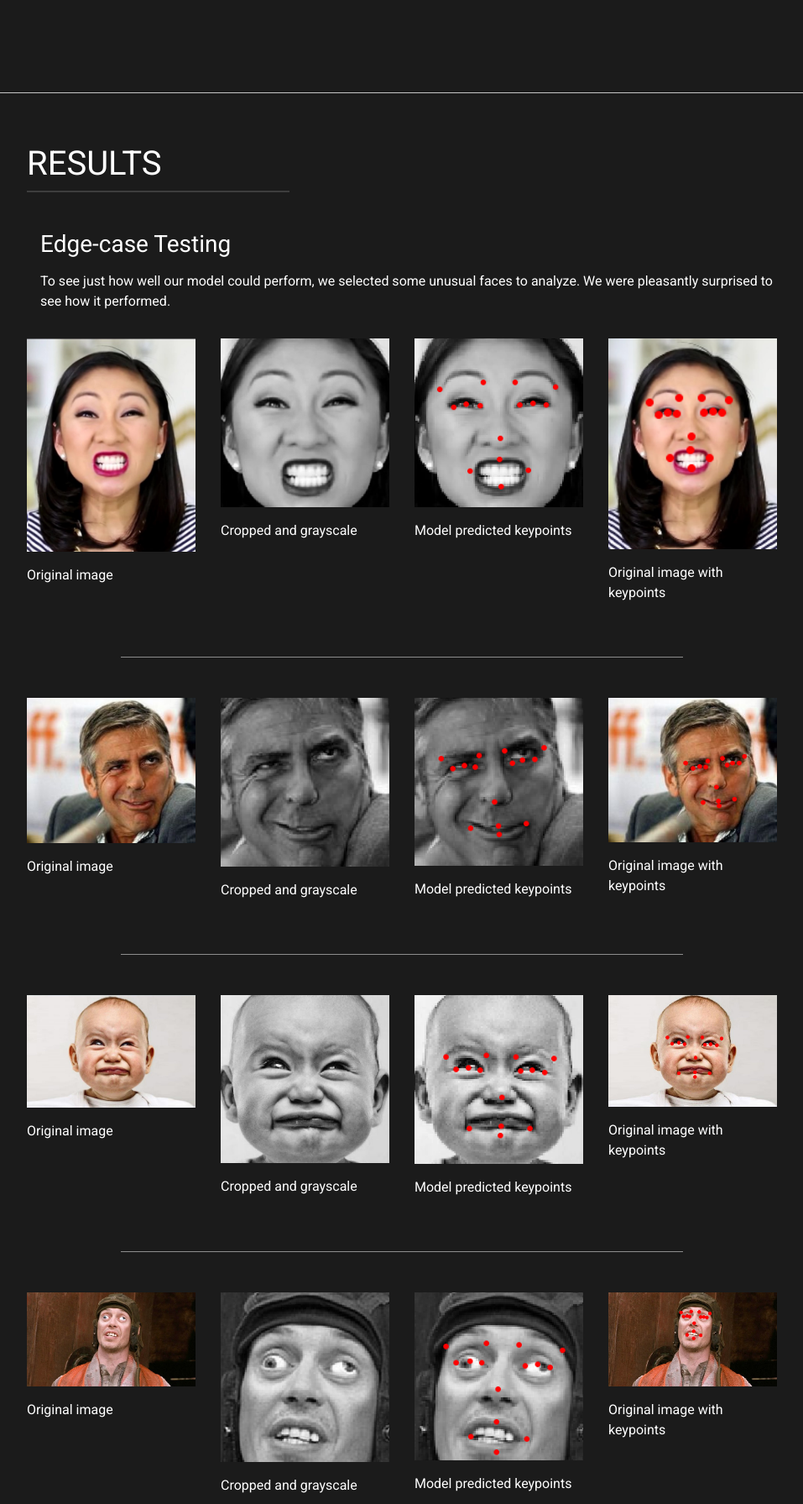
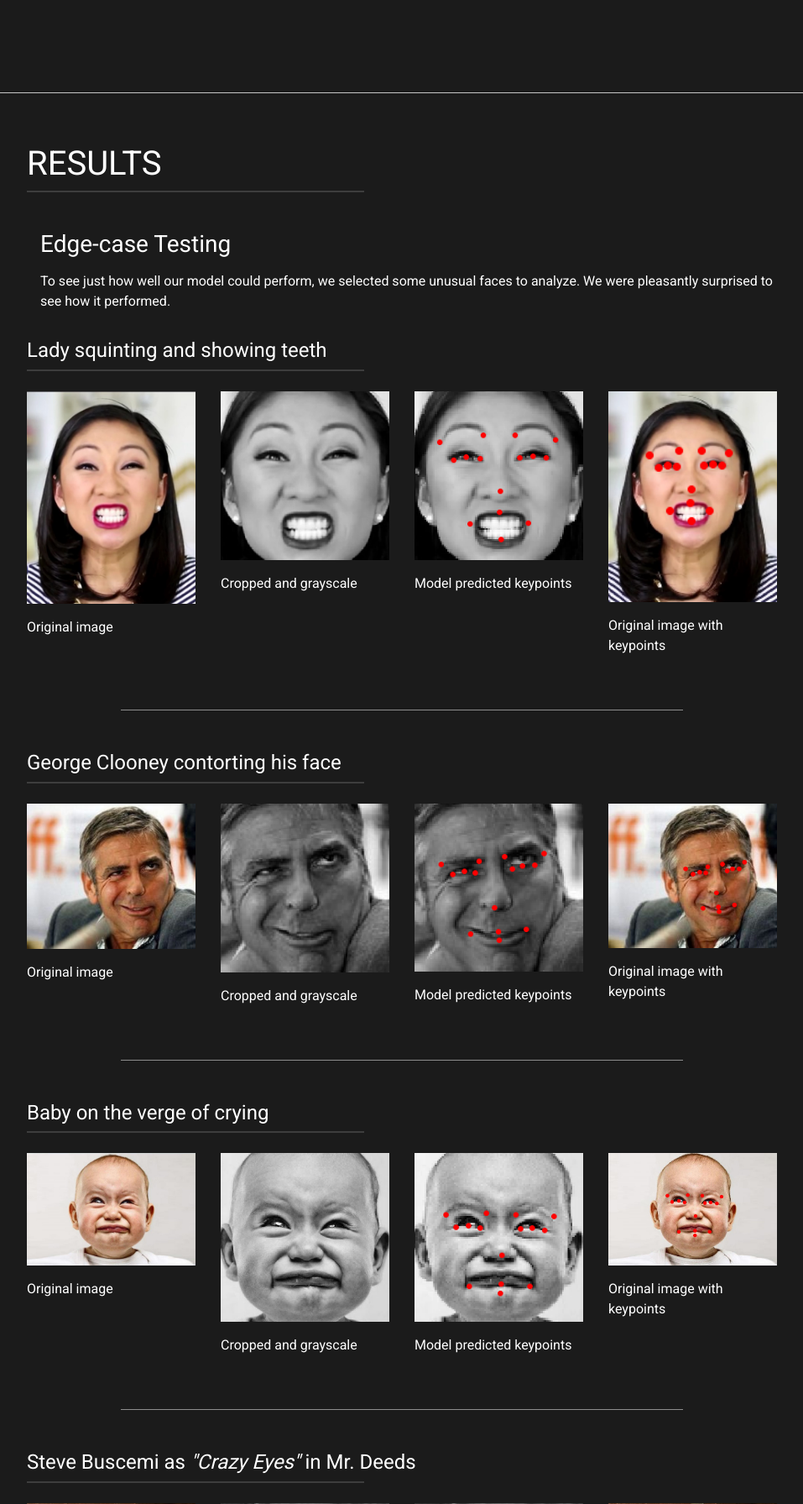
Before and after one commit to vlarie/EPIC_team5_Project3, a Flask app: page /keypoints/ in a window 1280 px wide. Shown: the part 4560-6351 px from the top of the page at 84% size, without its empty margins (161-1118 px from the left). Run offline with Flask 2, Linux system fonts and the light colour scheme; some libraries are stand-ins or nearby versions.

Commit message:
Updated for mobile viewing, collapse button on navbar, added project repo link on content pages

```diff
--- a/static/css/style.css
+++ b/static/css/style.css
@@ -17,7 +17,7 @@ hr {
 
 #underline {
     border-top: 2px solid rgba(255, 255, 255, 0.15);
-    width: 35%;
+    width: 45%;
     margin-right: 100%;
     margin-top: 0rem;
 }
@@ -49,9 +49,6 @@ p {
 
 
 /* NAVBAR */
-/* #navbarHeader {
-
-} */
 
 #nav-links {
     padding-bottom: 0px;
--- a/templates/agegender.html
+++ b/templates/agegender.html
@@ -169,6 +169,10 @@
                     Rude Carnie, <a href="https://github.com/dpressel/rude-carnie"><i>Age and Gender Deep Learning with TensorFlow</i></a>
                 </li>
             </ol>
+            <br>
+            <hr id="underline">
+            <br>
+            <h6><a href="https://github.com/vlarie/EPIC_team5_Project3">Project Repo</a></h6>
         </section>
     </div>
 </body>
--- a/templates/keypoints.html
+++ b/templates/keypoints.html
@@ -28,7 +28,7 @@
             <h3 id ="subhead">Dataset</h3>
             <p>We used a dataset provided to Kaggle.com by Dr. Yoshua Bengio of the University of Montreal for Kaggle's Facial Keypoints Detection competition<a href="#references"><sup>[2]</sup></a>. The dataset consisted of 8,832 images – 7,049 with identified keypoints for training and 1,783 images for testing. However, upon investigation we discovered that nearly 5,000 of the training images had only 4 keypoints identified. Some users of the dataset have filled in the missing information with averages from the other images, but we thought this had too great a potential to produce error and chose to use only the 2,000 images with 15 keypoints identified from the original dataset.</p>
             <div class="row">
-                <div class="col-md-6">
+                <div class="col-md-6 col-sm-12">
                     <div class="thumbnail">
                         <img src="../static/images/KPtrainingfaces3.png" alt="Facial keypoint dataset without keypoints" style="width:100%">
                         <div class="caption text-left">
@@ -36,7 +36,7 @@
                         </div>
                     </div>
                 </div>
-                <div class="col-md-6">
+                <div class="col-md-6 col-sm-12">
                     <div class="thumbnail">
                         <img src="../static/images/KPtrainingfacesKP1.png" alt="Facial keypoint dataset with keypoints" style="width:100%">
                         <div class="caption text-left">
@@ -87,36 +87,37 @@
             <hr id="underline">
             <h3 id ="subhead">Edge-case Testing</h3>
             <p>To see just how well our model could perform, we selected some unusual faces to analyze. We were pleasantly surprised to see how it performed.</p>
-            <!-- Lady showing teeth -->
+            <h4>Lady squinting and showing teeth</h4>
+            <hr id="underline">
+            <br>
             <div class="row">
-                <div class="col-md-3">
-                    <!-- @TODO Add subheaders of descriptions -->
+                <div class="col-md-3 col-sm-12">
                     <div class="thumbnail">
-                        <img src="../static/images/weirdFace3.jpg" alt="Dylan original" style="width:100%">
+                        <img src="../static/images/weirdFace3.jpg" alt="Teeth lady original" style="width:100%">
                         <div class="caption text-left">
                         <p id="thumbCaption">Original image</p>
                         </div>
                     </div>
                 </div>
-                <div class="col-md-3">
+                <div class="col-md-3 col-sm-12">
                     <div class="thumbnail">
-                        <img src="../static/images/KPweird3gray.png" alt="Dylan cropped and grayscale" style="width:100%">
+                        <img src="../static/images/KPweird3gray.png" alt="Teeth lady cropped and grayscale" style="width:100%">
                         <div class="caption text-left">
                         <p id="thumbCaption">Cropped and grayscale</p>
                         </div>
                     </div>
                 </div>
-                <div class="col-md-3">
+                <div class="col-md-3 col-sm-12">
                     <div class="thumbnail">
-                        <img src="../static/images/KPweird3kp.png" alt="Dylan grayscale with keypoints" style="width:100%">
+                        <img src="../static/images/KPweird3kp.png" alt="Teeth lady grayscale with keypoints" style="width:100%">
                         <div class="caption text-left">
                         <p id="thumbCaption">Model predicted keypoints</p>
                         </div>
                     </div>
                 </div>
-                <div class="col-md-3">
+                <div class="col-md-3 col-sm-12">
                     <div class="thumbnail">
-                        <img src="../static/images/KPweird3OGkp.png" alt="Dylan original with keypoints" style="width:100%">
+                        <img src="../static/images/KPweird3OGkp.png" alt="Teeth lady original with keypoints" style="width:100%">
                         <div class="caption text-left">
                         <p id="thumbCaption">Original image with keypoints</p>
                         </div>
@@ -124,35 +125,37 @@
                 </div>
             </div>
             <hr id="contentDivider">
-            <!-- George Clooney silly expression -->
+            <h4>George Clooney contorting his face</h4>
+            <hr id="underline">
+            <br>
             <div class="row">
-                <div class="col-md-3">
+                <div class="col-md-3 col-sm-12">
                     <div class="thumbnail">
-                        <img src="../static/images/weirdFace4.jpg" alt="Dylan original" style="width:100%">
+                        <img src="../static/images/weirdFace4.jpg" alt="Clooney original" style="width:100%">
                         <div class="caption text-left">
                         <p id="thumbCaption">Original image</p>
                         </div>
                     </div>
                 </div>
-                <div class="col-md-3">
+                <div class="col-md-3 col-sm-12">
                     <div class="thumbnail">
-                        <img src="../static/images/KPweird4GrayCrop.png" alt="Dylan cropped and grayscale" style="width:100%">
+                        <img src="../static/images/KPweird4GrayCrop.png" alt="Clooney cropped and grayscale" style="width:100%">
                         <div class="caption text-left">
                         <p id="thumbCaption">Cropped and grayscale</p>
                         </div>
                     </div>
                 </div>
-                <div class="col-md-3">
+                <div class="col-md-3 col-sm-12">
                     <div class="thumbnail">
-                        <img src="../static/images/KPweird4Graykp.png" alt="Dylan grayscale with keypoints" style="width:100%">
+                        <img src="../static/images/KPweird4Graykp.png" alt="Clooney grayscale with keypoints" style="width:100%">
                         <div class="caption text-left">
                         <p id="thumbCaption">Model predicted keypoints</p>
                         </div>
                     </div>
                 </div>
-                <div class="col-md-3">
+                <div class="col-md-3 col-sm-12">
                     <div class="thumbnail">
-                        <img src="../static/images/KPweird4OGkp.png" alt="Dylan original with keypoints" style="width:100%">
+                        <img src="../static/images/KPweird4OGkp.png" alt="Clooney original with keypoints" style="width:100%">
                         <div class="caption text-left">
                         <p id="thumbCaption">Original image with keypoints</p>
                         </div>
@@ -160,35 +163,37 @@
                 </div>
             </div>
             <hr id="contentDivider">
-            <!-- Baby about to cry intensely -->
+            <h4>Baby on the verge of crying</h4>
+            <hr id="underline">
+            <br>
             <div class="row">
-                <div class="col-md-3">
+                <div class="col-md-3 col-sm-12">
                     <div class="thumbnail">
-                        <img src="../static/images/weirdFace5.jpg" alt="Dylan original" style="width:100%">
+                        <img src="../static/images/weirdFace5.jpg" alt="Baby original" style="width:100%">
                         <div class="caption text-left">
                         <p id="thumbCaption">Original image</p>
                         </div>
                     </div>
                 </div>
-                <div class="col-md-3">
+                <div class="col-md-3 col-sm-12">
                     <div class="thumbnail">
-                        <img src="../static/images/KPweird5GrayCrop.png" alt="Dylan cropped and grayscale" style="width:100%">
+                        <img src="../static/images/KPweird5GrayCrop.png" alt="Baby cropped and grayscale" style="width:100%">
                         <div class="caption text-left">
                         <p id="thumbCaption">Cropped and grayscale</p>
                         </div>
                     </div>
                 </div>
-                <div class="col-md-3">
+                <div class="col-md-3 col-sm-12">
                     <div class="thumbnail">
-                        <img src="../static/images/KPweird5Graykp.png" alt="Dylan grayscale with keypoints" style="width:100%">
+                        <img src="../static/images/KPweird5Graykp.png" alt="Baby grayscale with keypoints" style="width:100%">
                         <div class="caption text-left">
                         <p id="thumbCaption">Model predicted keypoints</p>
                         </div>
                     </div>
                 </div>
-                <div class="col-md-3">
+                <div class="col-md-3 col-sm-12">
                     <div class="thumbnail">
-                        <img src="../static/images/KPweird5OGkp.png" alt="Dylan original with keypoints" style="width:100%">
+                        <img src="../static/images/KPweird5OGkp.png" alt="Baby original with keypoints" style="width:100%">
                         <div class="caption text-left">
                         <p id="thumbCaption">Original image with keypoints</p>
                         </div>
@@ -196,35 +201,37 @@
                 </div>
             </div>
             <hr id="contentDivider">
-            <!-- Steve Buscemi as "Crazy Eyes" in Mr. Deeds -->
+            <h4>Steve Buscemi as <i>"Crazy Eyes"</i> in Mr. Deeds</h4>
+            <hr id="underline">
+            <br>
             <div class="row">
-                <div class="col-md-3">
+                <div class="col-md-3 col-sm-12">
                     <div class="thumbnail">
-                        <img src="../static/images/weirdFace7.jpg" alt="Dylan original" style="width:100%">
+                        <img src="../static/images/weirdFace7.jpg" alt="Crazy eyes original" style="width:100%">
                         <div class="caption text-left">
                         <p id="thumbCaption">Original image</p>
                         </div>
                     </div>
                 </div>
-                <div class="col-md-3">
+                <div class="col-md-3 col-sm-12">
                     <div class="thumbnail">
-                        <img src="../static/images/KPweird7GrayCrop.png" alt="Dylan cropped and grayscale" style="width:100%">
+                        <img src="../static/images/KPweird7GrayCrop.png" alt="Crazy eyes cropped and grayscale" style="width:100%">
                         <div class="caption text-left">
                         <p id="thumbCaption">Cropped and grayscale</p>
                         </div>
                     </div>
                 </div>
-                <div class="col-md-3">
+                <div class="col-md-3 col-sm-12">
                     <div class="thumbnail">
-                        <img src="../static/images/KPweird7Graykp.png" alt="Dylan grayscale with keypoints" style="width:100%">
+                        <img src="../static/images/KPweird7Graykp.png" alt="Crazy eyes grayscale with keypoints" style="width:100%">
                         <div class="caption text-left">
                         <p id="thumbCaption">Model predicted keypoints</p>
                         </div>
                     </div>
                 </div>
-                <div class="col-md-3">
+                <div class="col-md-3 col-sm-12">
                     <div class="thumbnail">
-                        <img src="../static/images/KPweird7OGkp.png" alt="Dylan original with keypoints" style="width:100%">
+                        <img src="../static/images/KPweird7OGkp.png" alt="Crazy eyes original with keypoints" style="width:100%">
                         <div class="caption text-left">
                         <p id="thumbCaption">Original image with keypoints</p>
                         </div>
@@ -245,56 +252,56 @@
             <p>We found that the model did not work well on standard portraits. This was because the training images were cropped to only include the face. We used OpenCV’s  Viola-Jones detector based on Haar Cascade Classifiers<a href="#references"><sup>[4]</sup></a> to find the bounding box for the face and used that for cropping. The model was much better at predicting the keypoints from cropped images.</p>
             <p>The results of the application demonstration are shown below.</p>
             <div class="row">
-                <div class="col-md-3">
+                <div class="col-md-3 col-sm-12">
                     <div class="thumbnail">
                         <img src="../static/images/KPdylanOG384x384.png" alt="Dylan original" style="width:100%">
                         <div class="caption text-left">
-                        <p id="thumbCaption">Original image</p>
+                            <p id="thumbCaption">Original image</p>
                         </div>
                     </div>
                 </div>
-                <div class="col-md-3">
+                <div class="col-md-3 col-sm-12">
                     <div class="thumbnail">
                         <img src="../static/images/KPdylanGrayCrop.png" alt="Dylan cropped and grayscale" style="width:100%">
                         <div class="caption text-left">
-                        <p id="thumbCaption">Cropped and grayscale</p>
+                            <p id="thumbCaption">Cropped and grayscale</p>
                         </div>
                     </div>
                 </div>
-                <div class="col-md-3">
+                <div class="col-md-3 col-sm-12">
                     <div class="thumbnail">
                         <img src="../static/images/KPdylanGraykp.png" alt="Dylan grayscale with keypoints" style="width:100%">
                         <div class="caption text-left">
-                        <p id="thumbCaption">Model predicted keypoints</p>
+                            <p id="thumbCaption">Model predicted keypoints</p>
                         </div>
                     </div>
                 </div>
-                <div class="col-md-3">
+                <div class="col-md-3 col-sm-12">
                     <div class="thumbnail">
                         <img src="../static/images/KPdylanOGkp384x384.png" alt="Dylan original with keypoints" style="width:100%">
                         <div class="caption text-left">
-                        <p id="thumbCaption">Original image with keypoints</p>
+                            <p id="thumbCaption">Original image with keypoints</p>
                         </div>
                     </div>
                 </div>
             </div>
             <div class="row">
-                <div class="col-md-3">
+                <div class="col-md-3 col-sm-12">
                     <div class="thumbnail">
                         <img src="../static/images/KPdylanOGeye384x384.png" alt="Dylan with ski glasses" style="width:100%">
                     </div>
                 </div>
-                <div class="col-md-3">
+                <div class="col-md-3 col-sm-12">
                     <div class="thumbnail">
                         <img src="../static/images/KPdylanOGhat384x384.png" alt="Dylan with pirate hat" style="width:100%">
                     </div>
                 </div>
-                <div class="col-md-3">
+                <div class="col-md-3 col-sm-12">
                     <div class="thumbnail">
                         <img src="../static/images/KPdylanOGnose384x384v2.png" alt="Dylan with dog nose" style="width:100%">
                     </div>
                 </div>
-                <div class="col-md-3">
+                <div class="col-md-3 col-sm-12">
                     <div class="thumbnail">
                         <img src="../static/images/KPdylanOGmouth384x384v2.png" alt="Dylan with pacifier" style="width:100%">
                     </div>
@@ -302,8 +309,7 @@
             </div>
             <div class="row">
                 <div class="caption">
-                    <!-- @TODO fix alignment of caption to match photos above -->
-                    <p id="thumbCaption">Several overlay images using the various predicted keypoints for appropriate placement</p>
+                    <p id="thumbCaptionLong">Several overlay images using the various predicted keypoints for appropriate placement</p>
                 </div>
             </div>
         </section>
@@ -344,6 +350,10 @@
                     Google Colab, <a href="https://colab.research.google.com/notebooks/welcome.ipynb"><i>Hello, Colaboratory</i></a>
                 </li>
             </ol>
+            <br>
+            <hr id="underline">
+            <br>
+            <h6><a href="https://github.com/vlarie/EPIC_team5_Project3/tree/tKeypointUpdates">Project Repo</a></h6>
         </section>
     </div>
 </body>
--- a/templates/navbar.html
+++ b/templates/navbar.html
@@ -1,7 +1,5 @@
-<!-- @TODO remove commented out elements -->
-
 <!-- NAVBAR -->
-<div id="nav-box" class=".bg-primary">
+<div id="nav-box" class=".bg-primary" role="navigation">
     <header class="navbar navbar-expand-lg navbar-light fixed-top" id="myNavbar">
         <a class="navbar-brand mb-0" href="/" id="epic-title">
             <h3 id="navbarHeader">EPIC Faces</h3>
@@ -10,13 +8,34 @@
           <span class="navbar-toggler-icon"></span>
         </button>
 
+        <div class="collapse navbar-collapse" id="navbarSupportedContent">
+            <ul class="navbar-nav mr-auto d-lg-none " id="toggleNavLinks">
+                <li class="nav-item">
+                    <a class="nav-link" href="/keypoints"><i class="material-icons">my_location</i> &nbsp;&nbsp;Keypoints</a>
+                </li>
+                <li class="nav-item">
+                    <a class="nav-link" href="/agegender"><i class="material-icons">people_outline</i> &nbsp;&nbsp;Age & Gender</a>
+                </li>
+                <li class="nav-item">
+                    <a class="nav-link" href="/generator"><i class="material-icons">face</i> &nbsp;&nbsp;Generator</a>
+                </li>
+                <li class="nav-item">
+                    <a class="nav-link" href="/aboutus"><i class="material-icons">recent_actors</i> &nbsp;&nbsp;About Us</a>
+                </li>
+            </ul>
+        </div>
+
+
+
+
+
         <!-- NAVIGATION LINKS -->
-        <div class="btn-toolbar flex-grow-1 text-right">
+        <div class="collapse navbar-collapse btn-toolbar flex-grow-1 text-right">
             <ul class="navbar-nav ml-auto flex-nowrap" id="nav-links">
                 <!-- FACIAL KEYPOINTS -->
                 <div class="btn-group">
                     <button type="button" class="btn btn-secondary ml-2" onclick="location.href='/keypoints'">
-                    <i class="material-icons">my_location</i>  Keypoints </button>
+                    <i class="material-icons">my_location</i> Keypoints </button>
                     <button type="button" class="btn btn-secondary bt-lg dropdown-toggle dropdown-toggle-split" id="btn-keypoints" data-toggle="dropdown" aria-haspopup="true" aria-expanded="false">
                         <span class="sr-only">Toggle Dropdown</span>
                     </button>
@@ -31,7 +50,7 @@
                 <!-- AGE & GENDER CLASSIFIER -->
                 <div class="btn-group">
                     <button type="button" class="btn btn-secondary ml-2" onclick="location.href='/agegender'">
-                    <i class="material-icons">people_outline</i>  Age & Gender </button>
+                    <i class="material-icons">people_outline</i> Age & Gender </button>
                     <button type="button" class="btn btn-secondary bt-lg dropdown-toggle dropdown-toggle-split" id="btn-agegender" data-toggle="dropdown" aria-haspopup="true" aria-expanded="false">
                         <span class="sr-only">Toggle Dropdown</span>
                     </button>
@@ -61,13 +80,10 @@
                 <!-- ABOUT US -->
                 <li class="nav-item">
                     <button type="button" class="btn btn-secondary bt-lg ml-2" onclick="location.href='/aboutus'" id="btn-keypoints" aria-haspopup="true" aria-expanded="false">
-                        <i class="material-icons">recent_actors</i>  About Us </button>
+                        <i class="material-icons">recent_actors</i> About Us </button>
                         <!-- Other icon options "bubble_chart, contacts, dashboard, developer_board, equalizer, fingerprint, folder_shared, info, info_outline"  -->
                         <!-- "more_horiz/vert, multiline_chart, poll, question_answer, star_border, trending_up, widgets" -->
                 </li>
-                <!-- Removed from above buttons -->
-                <!-- onclick="location.href='/agegender'" -->
-                 <!-- onclick="location.href='/generator'" -->
             </ul>
         </div>
     </header>
```
Also changed, not shown: templates/generator.html (+6 -1 lines).
